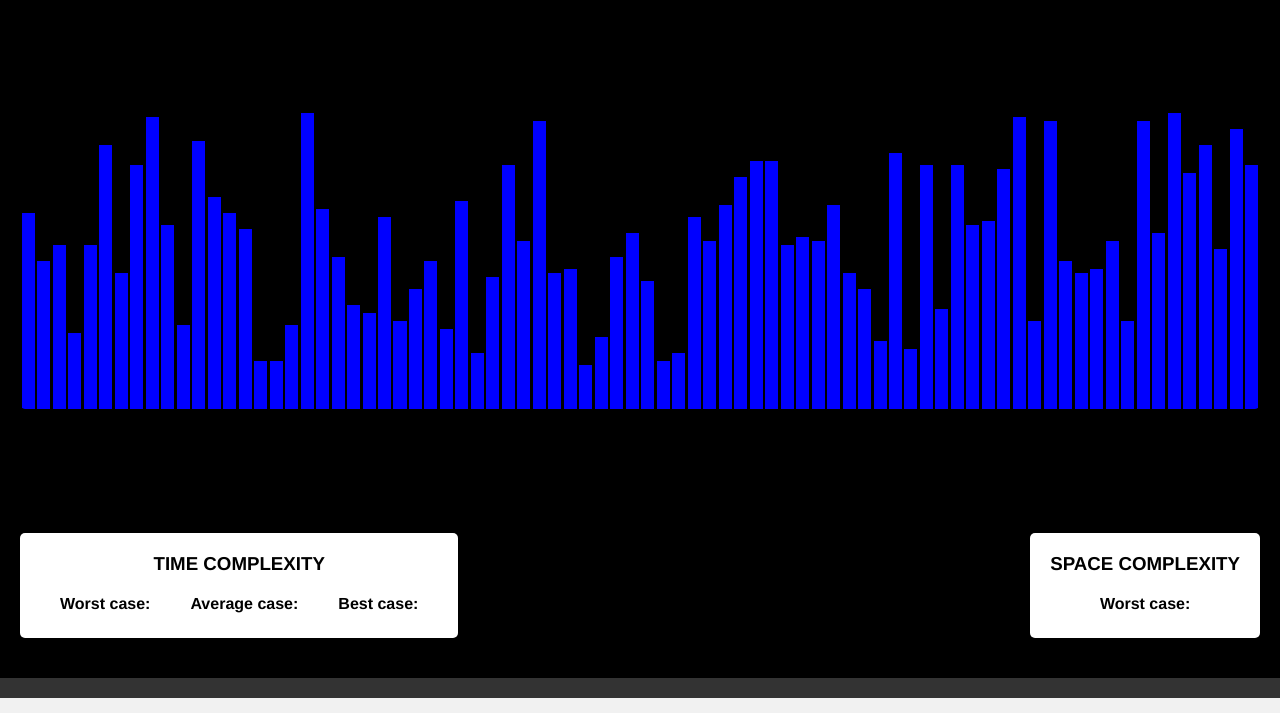
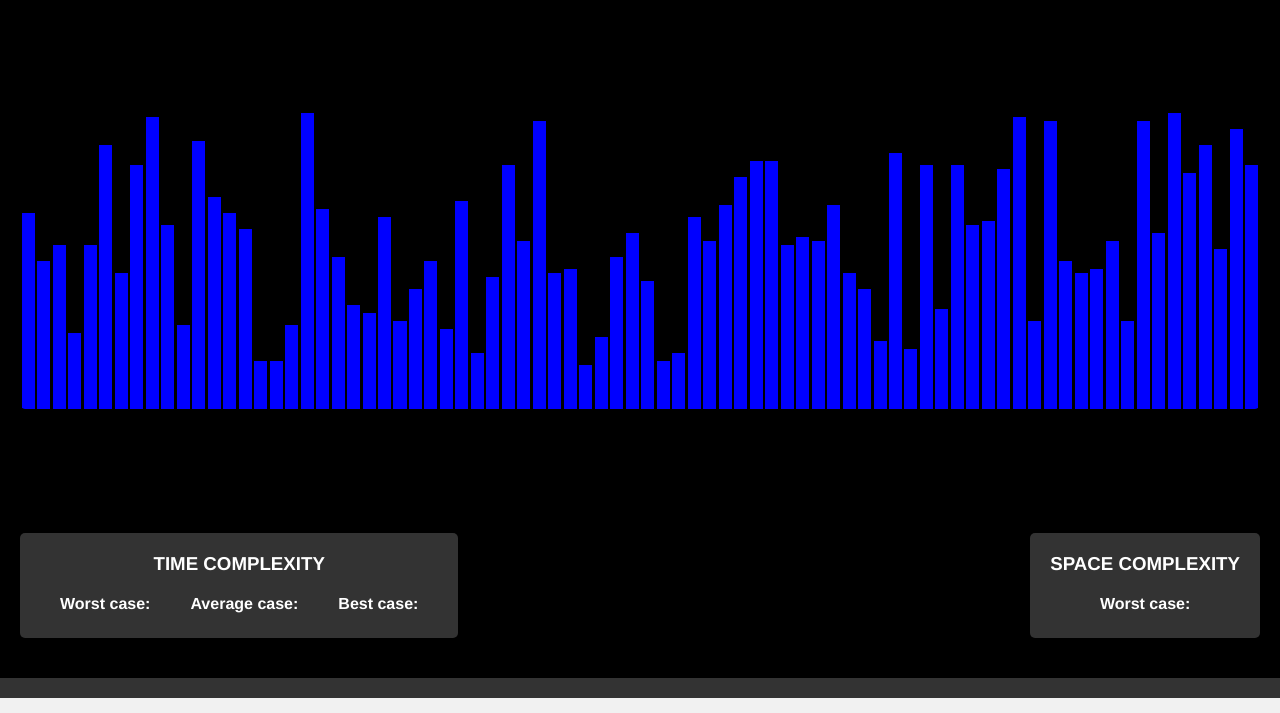
Before and after one commit to Ishu116/Sorting-Visualizer, a plain HTML site: page index.html in a window 1280 px wide. Shown: the part 87-800 px from the top of the page. Drawn offline with Linux system fonts and the light colour scheme.

Commit message:
Update style.css

```diff
--- a/css/style.css
+++ b/css/style.css
@@ -96,12 +96,13 @@ section {
 
 #Info_Cont1,
 #Info_Cont2 {
-  background-color: #fff;
+  background-color: #333;
   border-radius: 5px;
   box-shadow: 0 2px 5px rgba(0, 0, 0, 0.1);
   padding: 20px;
   margin-bottom: 20px;
   text-align: center;
+  color: #fff;
 }
 
 #Info_Cont1 h3,
```
